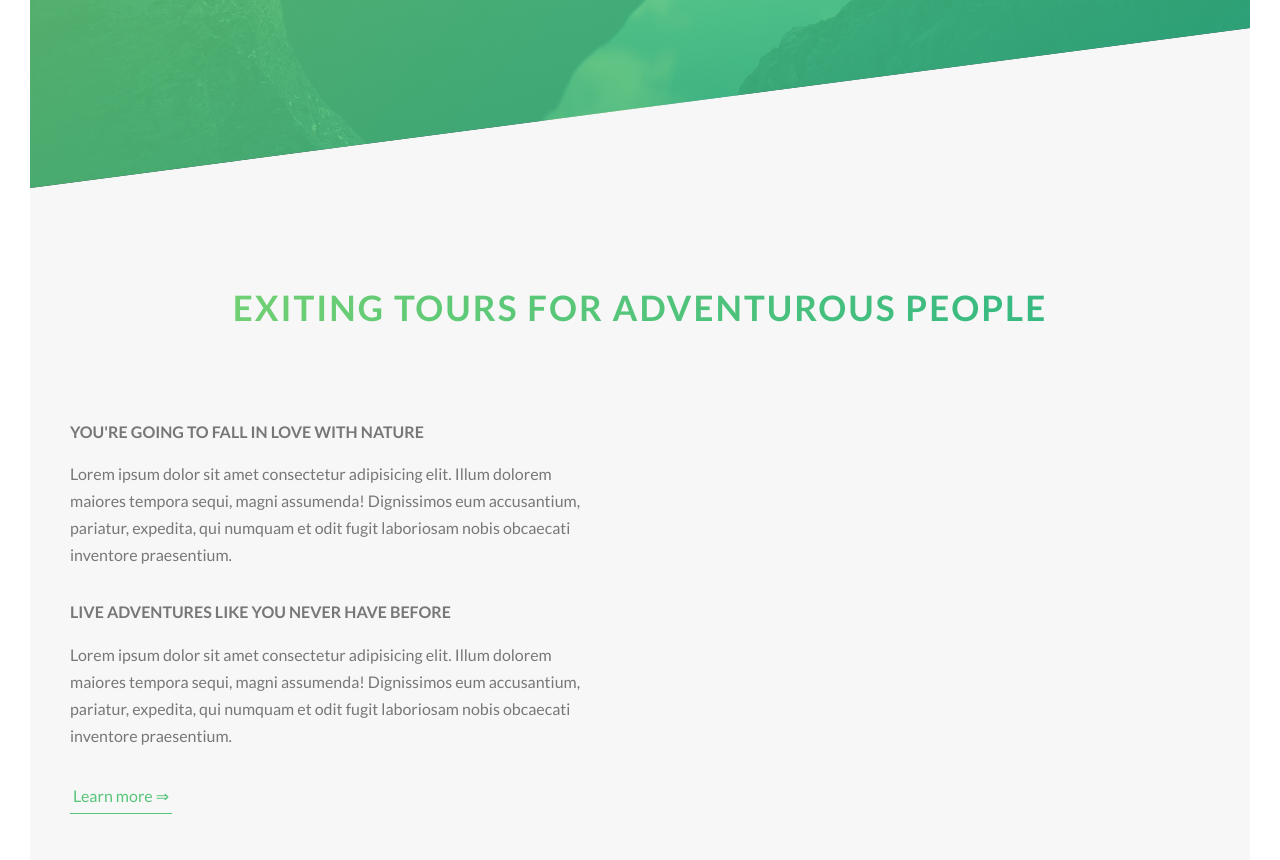
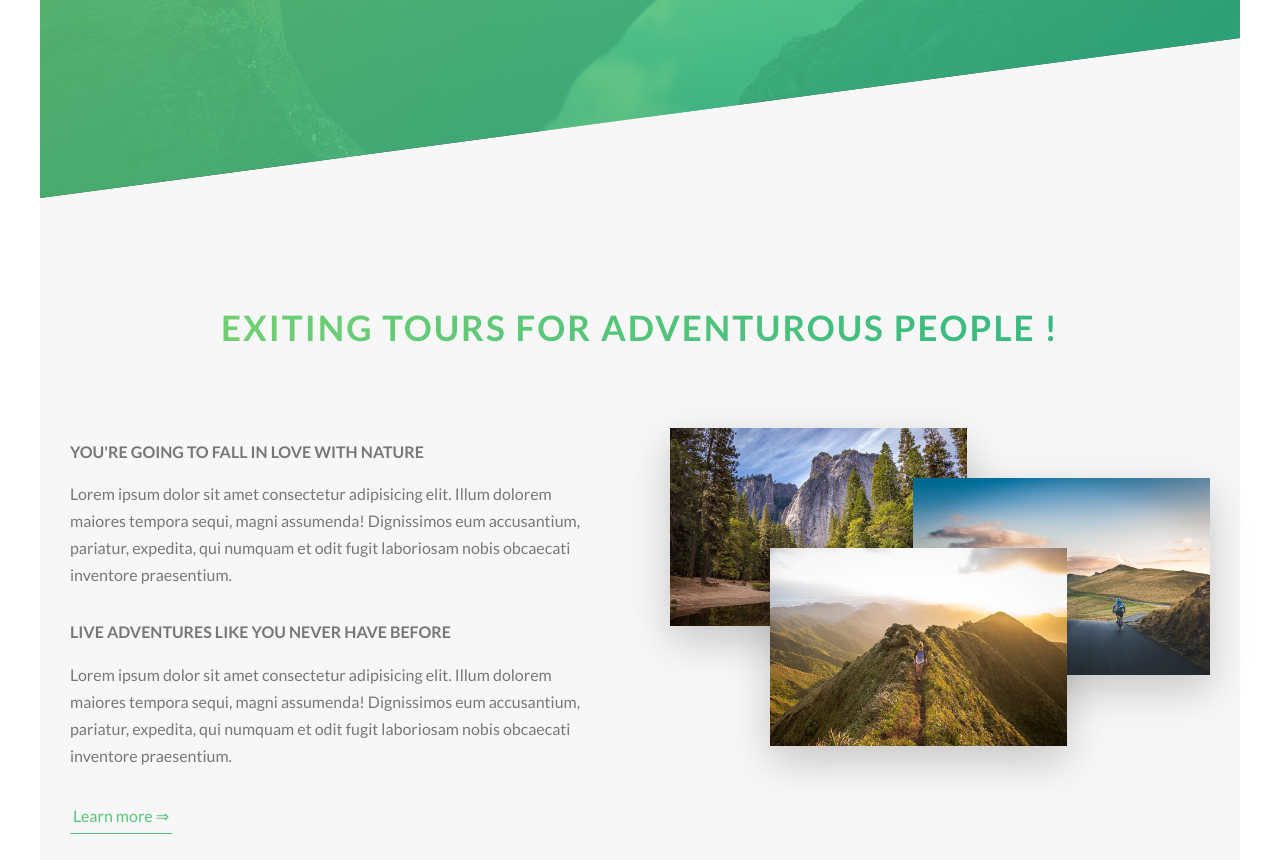
Before and after one commit to ChokDee-Sam/HTML_CSS_SASS_Learning---Natour_Project---with_Jonas_Schmedtmann, a website: page index.html in a window 1280 px wide. Shown: the part 602-1462 px from the top of the page. Drawn offline with Linux system fonts and the light colour scheme.

Commit message:
Commit 06 - v0.4 -- Section About (100%) + Modifications (Body/Header/Buttons)

```diff
--- a/Notes.txt
+++ b/_Notes/Notes.txt
@@ -112,3 +112,8 @@ npm run compile:sass
     transform: scaleX(1.2) scaleY(1.9);
     transition: 0.6s;
 }
+
+
+Définir l'absolute intelligemment
+    left si proche coté gauche
+    right si proche coté droit
--- a/index.html
+++ b/index.html
@@ -17,7 +17,7 @@
     </head>
 
     <body>
-        <header class="header animation--moveH">
+        <header class="header animation--moveHeader">
             <div class="header__logo-box">
                 <img
                     src="/img/logo-white.png"
@@ -45,10 +45,12 @@
         </header>
 
         <main>
-            <section class="section-about">
+            <section
+                class="section-about animation--moveFromBottom--forSection"
+            >
                 <div class="u-center-text u-margin-bottom-big">
                     <h2 class="heading-secondary">
-                        Exiting tours for adventurous people
+                        Exiting tours for adventurous people !
                     </h2>
                 </div>
 
@@ -79,7 +81,23 @@
                         <a href="#" class="btn-text">Learn more &rArr;</a>
                     </div>
 
-                    <div class="col-1-of-2"></div>
+                    <div class="col-1-of-2">
+                        <div class="composition">
+                            <img
+                                src="/img/nat-1-large.jpg"
+                                alt="Photo 1"
+                                class="composition__photo composition__photo--1"
+                            /><img
+                                src="/img/nat-2-large.jpg"
+                                alt="Photo 2"
+                                class="composition__photo composition__photo--2"
+                            /><img
+                                src="/img/nat-3-large.jpg"
+                                alt="Photo 3 "
+                                class="composition__photo composition__photo--3"
+                            />
+                        </div>
+                    </div>
                 </div>
             </section>
         </main>
--- a/sass/base/_animation.scss
+++ b/sass/base/_animation.scss
@@ -77,10 +77,14 @@
     animation: moveFromBottom;
     animation-duration: 2.6s;
 }
+.animation--moveFromBottom--forSection {
+    animation: moveFromBottom;
+    animation-duration: 4s;
+}
 /*******************************/
 /* Title : button */
 .timing--moreLong {
-    animation-duration: 3.5s ;
+    animation-duration: 3.5s;
     animation-timing-function: ease;
 }
 /*******************************/
--- a/sass/base/_base.scss
+++ b/sass/base/_base.scss
@@ -12,4 +12,9 @@ html {
 
 body {
     box-sizing: border-box;
+    // padding: 3rem;
+
+    // rajout perso
+    border: 4rem white solid;
+    background-color: $color-grey-light-1;
 }
--- a/sass/base/_typography.scss
+++ b/sass/base/_typography.scss
@@ -3,7 +3,6 @@ body {
     font-weight: 400;
     line-height: 1.7;
     color: $color-grey-dark;
-    padding: 3rem;
 }
 
 .heading-primary {
--- a/sass/components/_button.scss
+++ b/sass/components/_button.scss
@@ -14,7 +14,7 @@
         /* position relative pour l'after */
         position: relative;
 
-        transition: all 0.3s;
+        transition: all 0.6s;
     }
 
     &:hover {
@@ -24,7 +24,7 @@
         &:after {
             opacity: 0;
             transform: scaleX(1.2) scaleY(1.9);
-            transition: 0.6s;
+            transition: 0.4s;
         }
     }
 
@@ -79,13 +79,13 @@
         text-decoration: none;
         border-bottom: 1px solid $color-primary;
         padding: 3px;
-        transition: all 0.4s;
+        transition: all 0.3s;
     }
 
     &:hover {
         background-color: $color-primary;
         color: white;
-        box-shadow: 1rem 1rem 0rem rgba(119, 119, 119, 0.473);
+        box-shadow: 1rem 1rem 0rem rgba(119, 119, 119, 0.3);
         transform: translateY(-5px);
     }
 
--- /dev/null
+++ b/sass/components/_composition.scss
@@ -0,0 +1,42 @@
+.composition {
+    position: relative;
+
+    &__photo {
+        position: absolute;
+        width: 55%;
+        box-shadow: 0 1.5rem 4rem rgba(black, 0.2);
+        // border-radius: 1px;
+        z-index: 2;
+        outline: 0rem solid transparent;
+
+        transition: 0.3s all;
+
+        &--1 {
+            top: -1rem;
+            left: 0;
+        }
+
+        &--2 {
+            top: 4em;
+            right: 0;
+        }
+
+        &--3 {
+            top: 11rem;
+            left: 10rem;
+        }
+
+        &:hover {
+            outline-offset: 1.5rem;
+            outline: 1.8rem solid $color-primary;
+            transform: scale(1.05);
+            box-shadow: 0 1.5rem 4rem rgba(black, 0.33);
+            z-index: 3;
+        }
+    }
+
+    &:hover &__photo:not(:hover) {
+        transform: scale(0.95);
+        // filter: blur(2px);
+    }
+}
--- a/sass/layout/_header.scss
+++ b/sass/layout/_header.scss
@@ -1,5 +1,5 @@
 .header {
-    // DISPLAY:NONE;
+    // display: NONE;
 
     position: relative;
     height: 95vh;
--- a/sass/main.scss
+++ b/sass/main.scss
@@ -8,6 +8,7 @@
 @import "base/utilities";
 
 @import "components/button";
+@import "components/composition";
 
 @import "layout/grid";
 @import "layout/header";
--- a/sass/pages/_home.scss
+++ b/sass/pages/_home.scss
@@ -1,5 +1,8 @@
 .section-about {
-    background-color: $color-grey-light-1;
-    padding: 25rem 0;
-    margin-top: -20vh;
+    // background-color: $color-grey-light-1;
+    // padding: 25rem 0;
+    // margin-top: -20vh;
+
+    // perso
+    padding: 10rem 0 25rem 0;
 }
```
Also changed, not shown: _Notes/Pour plus tard.txt (added, +9 -0 lines), sass/base/_utilities.scss (+7 -0 lines), _Notes/Float grid.txt (renamed from Float grid.txt), css/style.css.
